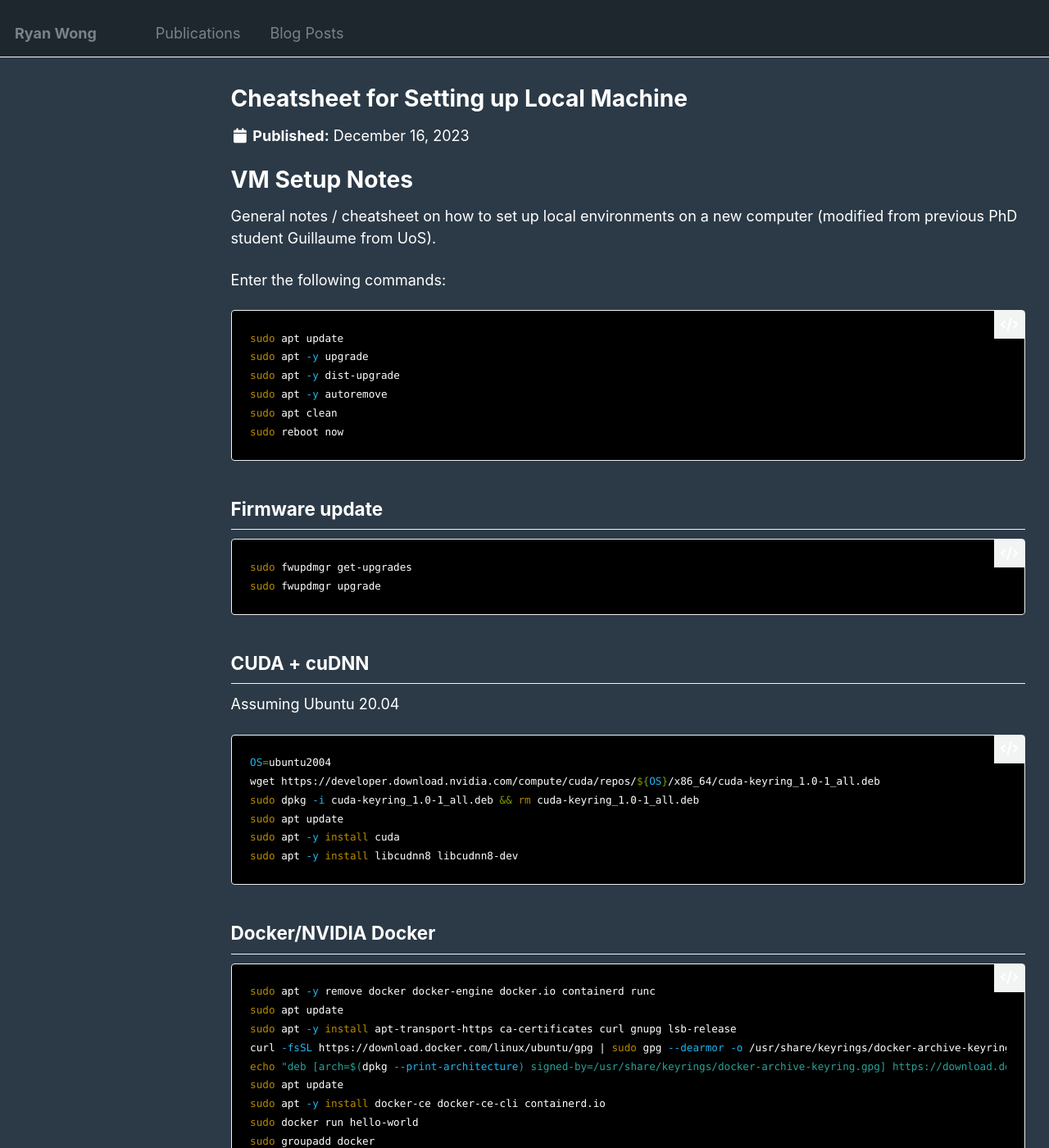
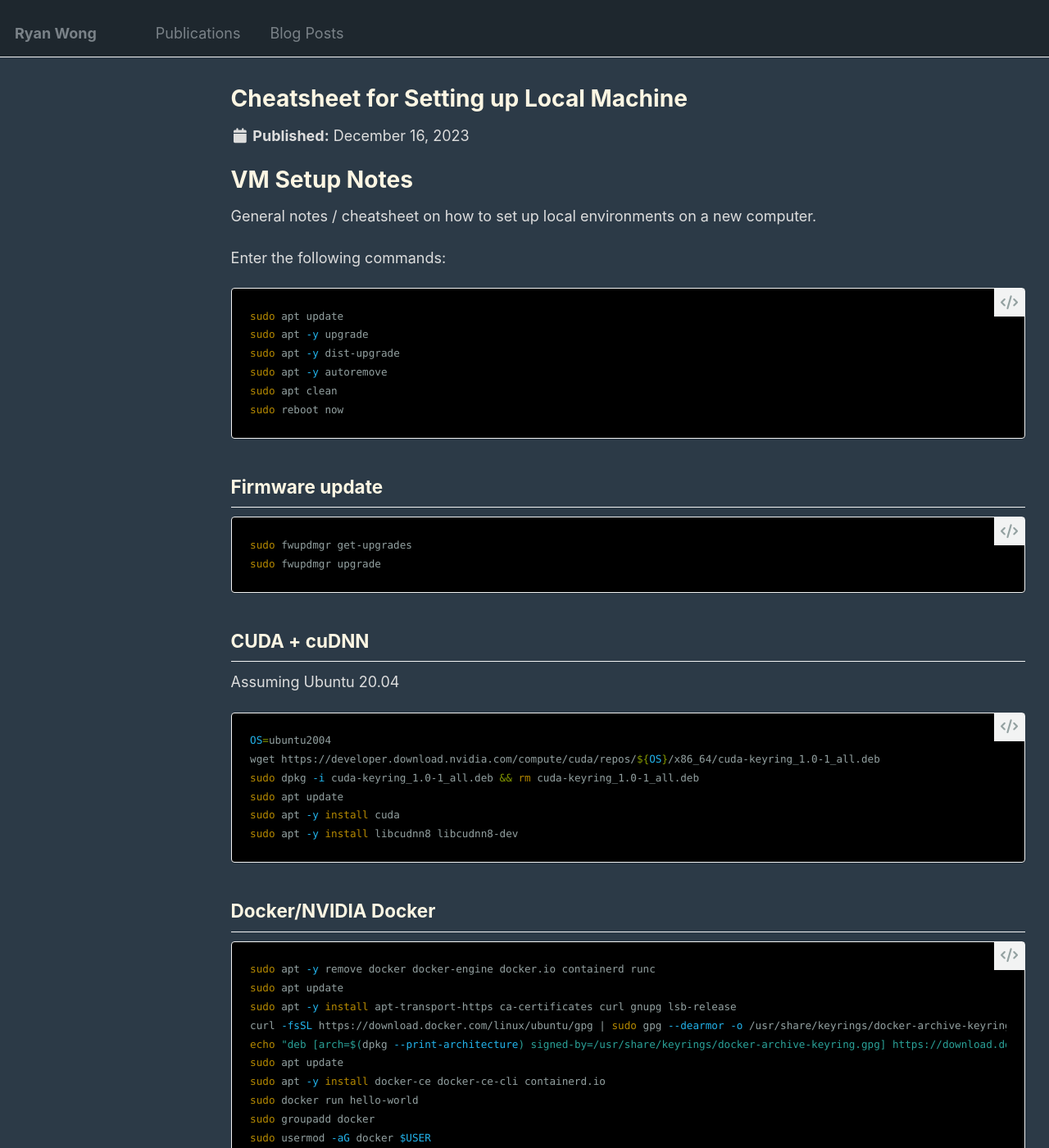
Before and after one commit to ryanwongsa/ryanwongsa.github.io, a Jekyll site: the page built from _posts/2024-12-29-machine-setup.md, in a window 1280 px wide and 1400 px high. Shown: the whole window at 82% size. Built offline with Jekyll 4.4.1, drawn with Linux system fonts in a browser that asks for light colours; some of the changed text lies outside the part shown.

Commit message:
updated colours

```diff
--- a/_posts/2024-12-29-machine-setup.md
+++ b/_posts/2024-12-29-machine-setup.md
@@ -31,7 +31,7 @@ projects: []
 
 # VM Setup Notes
 
-General notes / cheatsheet on how to set up local environments on a new computer (modified from previous PhD student Guillaume from UoS).
+General notes / cheatsheet on how to set up local environments on a new computer.
 
 Enter the following commands:
 
--- a/_sass/_dark-mode.scss
+++ b/_sass/_dark-mode.scss
@@ -1,10 +1,32 @@
+// body {
+//     background-color: #2C3A47;
+//     color: #ffffff;
+//   }
+
+// a {
+// color: #8AB4F8;
+// }
+
+// .masthead {
+// background-color: #1e272e;
+// }
+
+// nav {
+//     background-color: #1e272e;
+// }
+
+// .greedy-nav {
+//     background-color: #1e272e;
+//     color: #ffffff;
+// }
+
 body {
     background-color: #2C3A47;
-    color: #ffffff;
+    color: #93a1a1; /* Use base1 color for body text */
   }
 
   a {
-color: #bb86fc;
+    color: #8AB4F8; /* Keep the link color */
   }
 
   .masthead {
@@ -17,5 +39,24 @@ nav {
 
   .greedy-nav {
     background-color: #1e272e;
-    color: #ffffff;
+    color: #93a1a1; /* Use base1 color for nav text */
   }
+
+  /* Additional styles for other elements */
+  h1, h2, h3, h4, h5, h6 {
+    color: #fdf6e3; /* Use base3 color for headings */
+  }
+
+  p {
+    color: #dddddd; /* Use base1 color for paragraphs */
+  }
+
+//   code, pre {
+//     background-color: #073642; /* Use base02 color for code blocks */
+//     color: #93a1a1; /* Use base1 color for code text */
+//   }
+
+//   blockquote {
+//     color: #93a1a1; /* Use base1 color for blockquotes */
+//     border-left: 5px solid #586e75; /* Use base01 color for blockquote border */
+//   }
```
Also changed, not shown: other parts of _posts/2024-12-29-machine-setup.md (+0 -4 lines). Lines whose indentation alone changed are shown as unchanged.
